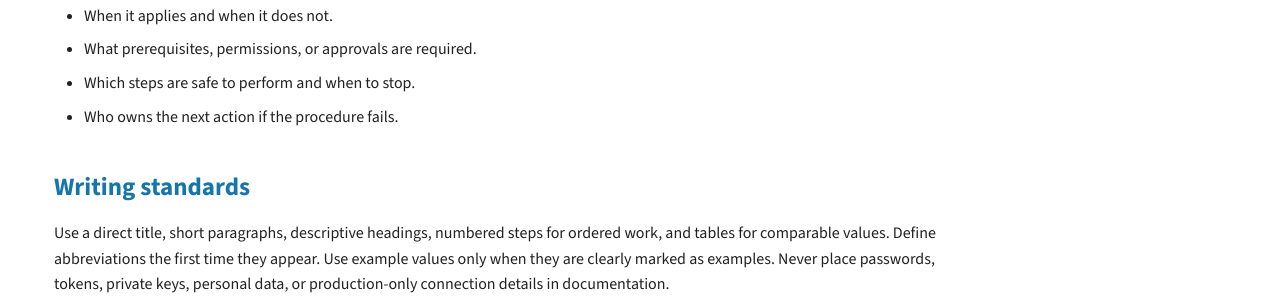
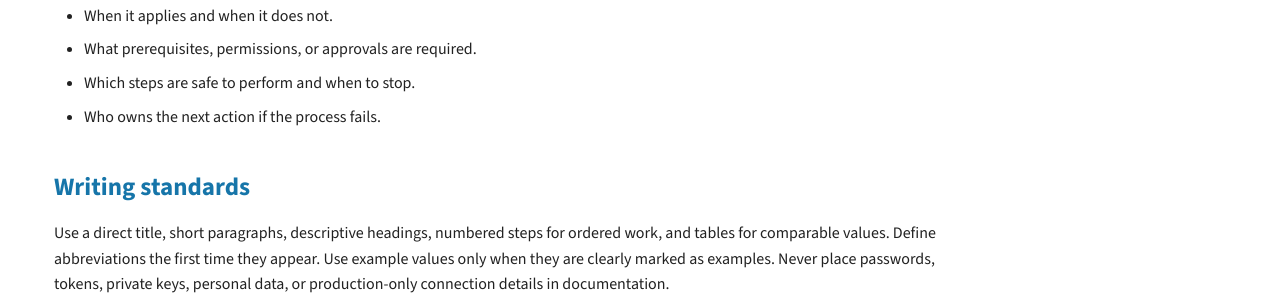
Before and after one commit to dgooding/mkdocs-basic, an MkDocs documentation site: the page built from docs/Test General Notes.md, in a window 1280 px wide and 900 px high, scrolled down 459 px. Shown: the part 154-454 px from the top of the window. Built offline with MkDocs 1.6.1 and Material for MkDocs 9.7.7, drawn with Linux system fonts in a browser that asks for light colours; comment, search, counter and statistics services are not loaded.

Commit message:
docs: auto-update 2026-08-26 23:54:02

```diff
--- a/docs/Test General Notes.md
+++ b/docs/Test General Notes.md
@@ -11,7 +11,7 @@ Before publishing, check that a reader can identify:
 - When it applies and when it does not.
 - What prerequisites, permissions, or approvals are required.
 - Which steps are safe to perform and when to stop.
-- Who owns the next action if the procedure fails.
+- Who owns the next action if the process fails.
 
 ## Writing standards
 
```
